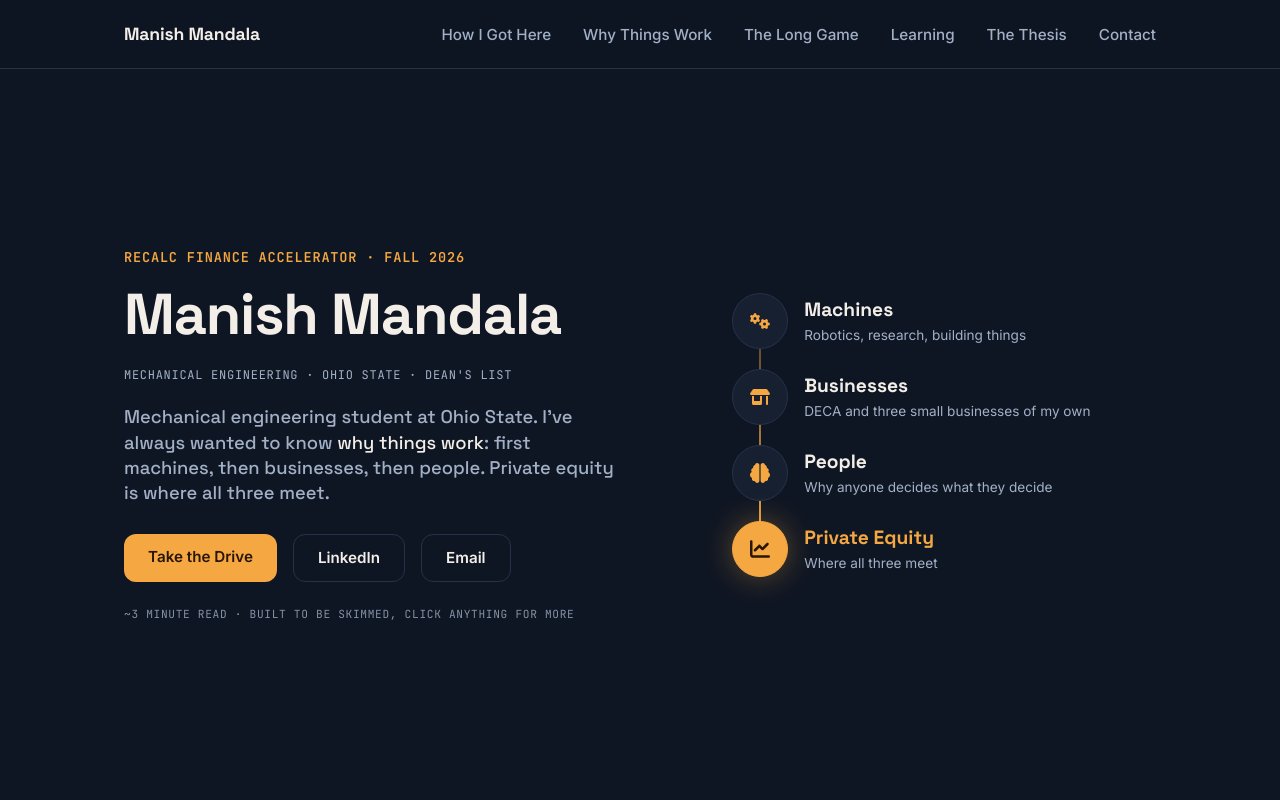
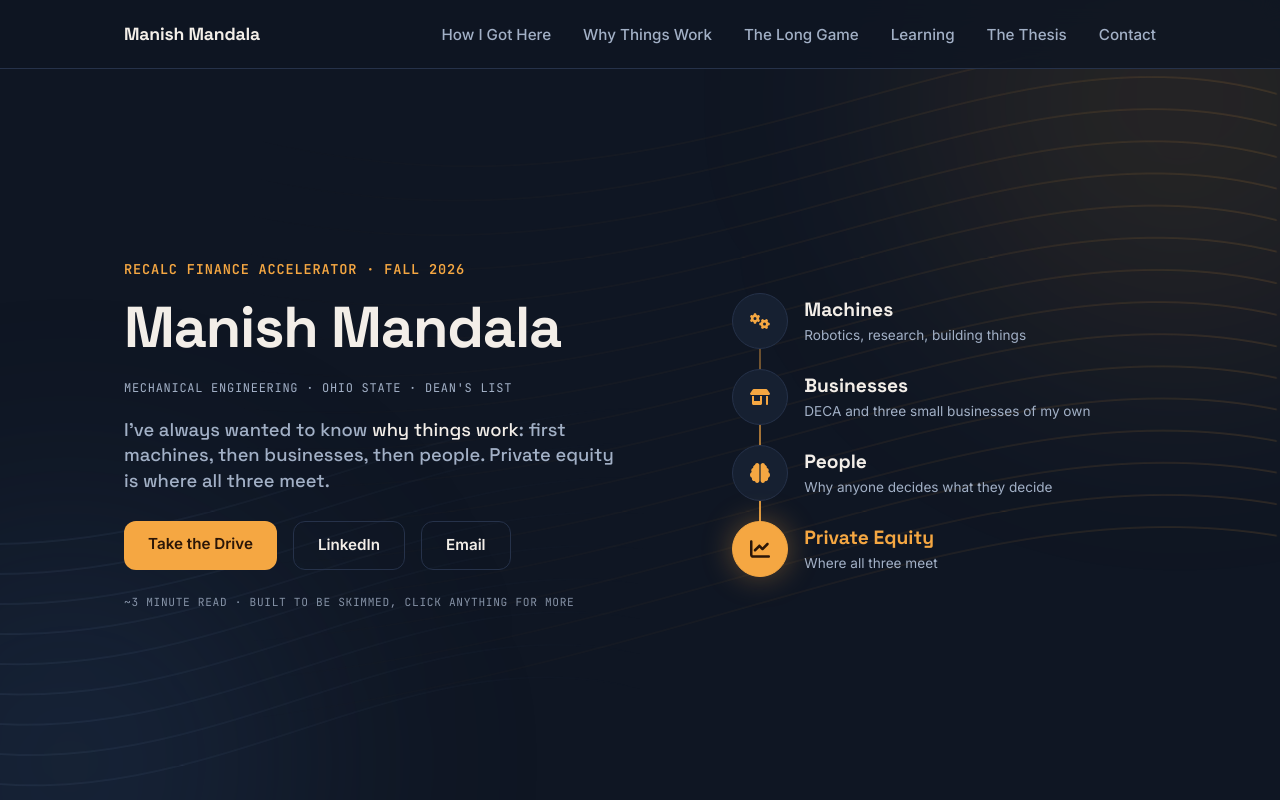
Before and after one commit to manishmandala/recalc-application, a Next.js app: page / in a window 1280 px wide. Shown: the top 800 px of the page. Built offline with nearby package versions, Linux system fonts and the light colour scheme.

Commit message:
Add streaming-line background across the site; trim duplicate hero line
Co-Authored-By: Claude Opus 5.5 <noreply@anthropic.com>

```diff
--- a/app/globals.css
+++ b/app/globals.css
@@ -46,6 +46,18 @@ html[data-intro-pending] body {
   opacity: 0;
 }
 
+/* Slow drift for the background streams; off for reduced-motion users. */
+@keyframes backdrop-drift {
+  0%, 100% { transform: translate3d(0, 0, 0) scale(1); }
+  50% { transform: translate3d(-18px, 12px, 0) scale(1.02); }
+}
+.backdrop-drift {
+  animation: backdrop-drift 24s ease-in-out infinite;
+}
+@media (prefers-reduced-motion: reduce) {
+  .backdrop-drift { animation: none; }
+}
+
 @layer base {
   * {
     @apply border-border;
--- a/app/layout.js
+++ b/app/layout.js
@@ -4,6 +4,7 @@ import { SiteHeader } from "@/components/site-header";
 import { SiteFooter } from "@/components/site-footer";
 import { CursorGlow } from "@/components/cursor-glow";
 import { IntroSplash } from "@/components/intro-splash";
+import { SiteBackdrop } from "@/components/site-backdrop";
 
 const inter = Inter({
   variable: "--font-sans",
@@ -50,10 +51,11 @@ export default function RootLayout({ children }) {
         />
       </head>
       <body className="min-h-full flex flex-col bg-background text-foreground">
+        <SiteBackdrop />
         <CursorGlow />
         <IntroSplash />
         <SiteHeader />
-        <main className="flex-1">{children}</main>
+        <main className="relative z-[1] flex-1">{children}</main>
         <SiteFooter />
       </body>
     </html>
--- a/components/hero-section.jsx
+++ b/components/hero-section.jsx
@@ -18,7 +18,7 @@ export function HeroSection() {
         </p>
 
         <p className="mx-auto mb-7 max-w-[500px] font-display text-[1.15rem] font-medium leading-snug text-muted-foreground md:mx-0">
-          Mechanical engineering student at Ohio State. I&apos;ve always wanted to know{" "}
+          I&apos;ve always wanted to know{" "}
           <span className="text-foreground">why things work</span>: first machines, then businesses, then
           people. Private equity is where all three meet.
         </p>
--- /dev/null
+++ b/components/site-backdrop.jsx
@@ -0,0 +1,56 @@
+// Fixed, site-wide background: a fan of faint lines streaming in from the
+// right edge (and a smaller set from the bottom left), plus two soft glows.
+// Kept low-contrast on purpose so it adds depth without competing with text.
+const W = 1440;
+const H = 900;
+
+function stream(count, fn) {
+  return Array.from({ length: count }, (_, i) => fn(i, count));
+}
+
+// Curves enter from the right, bow through the middle, and trail off to the left.
+const RIGHT = stream(16, (i, n) => {
+  const t = i / (n - 1);
+  const y0 = 80 + t * 520;
+  return `M${W + 40},${y0} C${W - 320},${y0 - 140 + t * 60} ${W - 640},${y0 + 220 - t * 80} ${W - 1180},${y0 + 60 + t * 140}`;
+});
+
+const LEFT = stream(9, (i, n) => {
+  const t = i / (n - 1);
+  const y0 = H - 40 - t * 260;
+  return `M-40,${y0} C${260},${y0 + 60 - t * 40} ${480},${y0 - 180 + t * 30} ${760},${y0 - 90 - t * 60}`;
+});
+
+export function SiteBackdrop() {
+  return (
+    <div aria-hidden className="pointer-events-none fixed inset-0 z-0 overflow-hidden">
+      <div className="absolute -top-40 -right-40 h-[520px] w-[520px] rounded-full bg-brand/10 blur-[120px]" />
+      <div className="absolute -bottom-48 -left-40 h-[460px] w-[460px] rounded-full bg-[#3b5a8c]/20 blur-[120px]" />
+      <svg
+        viewBox={`0 0 ${W} ${H}`}
+        preserveAspectRatio="xMidYMid slice"
+        className="backdrop-drift absolute inset-0 h-full w-full"
+      >
+        <defs>
+          <linearGradient id="streamRight" x1="1" y1="0" x2="0" y2="0">
+            <stop offset="0%" stopColor="var(--brand)" stopOpacity="0.28" />
+            <stop offset="55%" stopColor="var(--brand)" stopOpacity="0.08" />
+            <stop offset="100%" stopColor="var(--brand)" stopOpacity="0" />
+          </linearGradient>
+          <linearGradient id="streamLeft" x1="0" y1="0" x2="1" y2="0">
+            <stop offset="0%" stopColor="#7f9cc4" stopOpacity="0.22" />
+            <stop offset="100%" stopColor="#7f9cc4" stopOpacity="0" />
+          </linearGradient>
+        </defs>
+        <g fill="none" strokeWidth="1">
+          {RIGHT.map((d, i) => (
+            <path key={`r${i}`} d={d} stroke="url(#streamRight)" />
+          ))}
+          {LEFT.map((d, i) => (
+            <path key={`l${i}`} d={d} stroke="url(#streamLeft)" />
+          ))}
+        </g>
+      </svg>
+    </div>
+  );
+}
--- a/components/site-footer.jsx
+++ b/components/site-footer.jsx
@@ -1,7 +1,7 @@
 export function SiteFooter() {
   const year = new Date().getFullYear();
   return (
-    <footer className="text-center px-6 py-8 text-muted-foreground text-[0.85rem] border-t border-border">
+    <footer className="relative z-[1] text-center px-6 py-8 text-muted-foreground text-[0.85rem] border-t border-border">
       <p>&copy; {year} Manish Mandala. Built for the Recalc Finance Accelerator application, Fall 2026.</p>
     </footer>
   );
```
